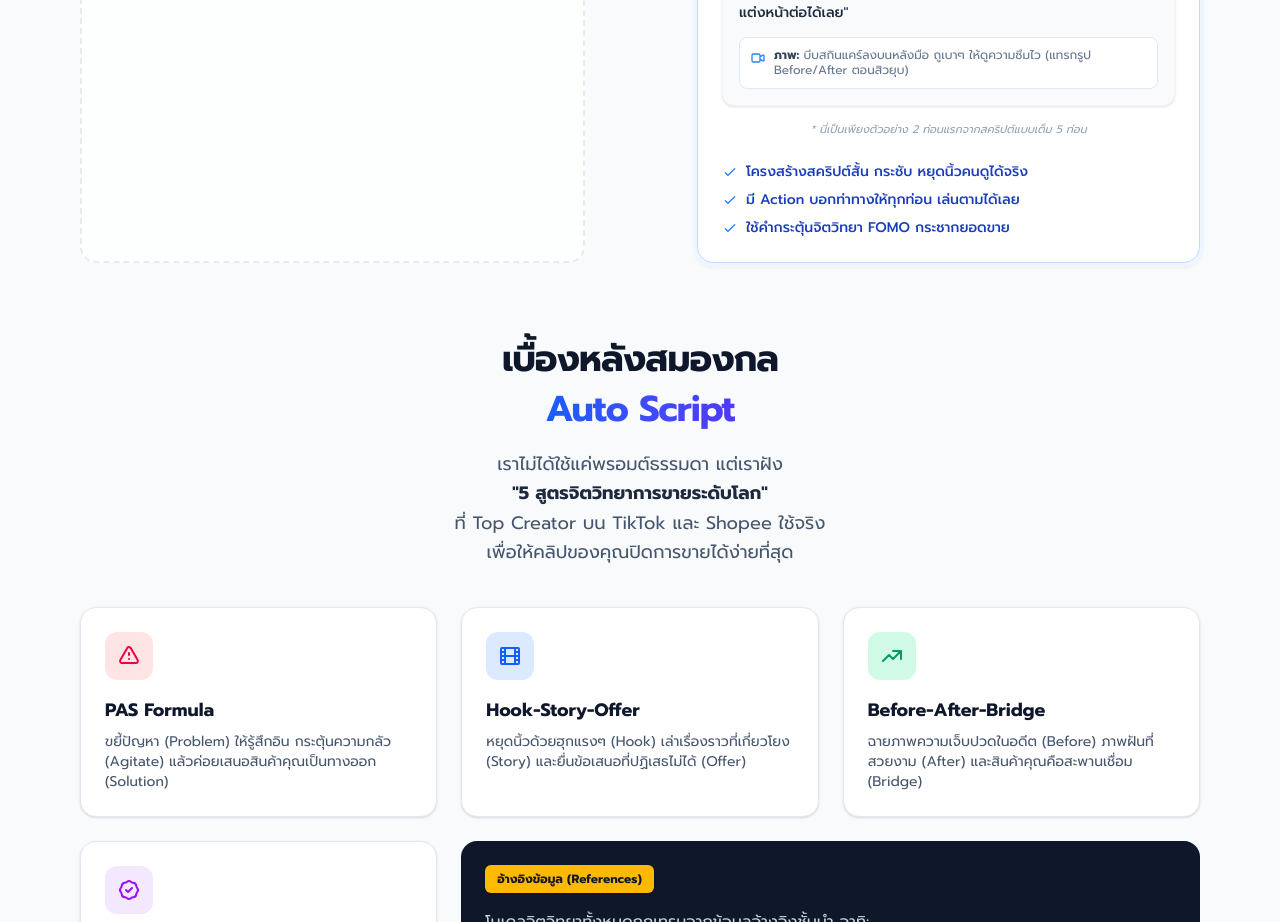
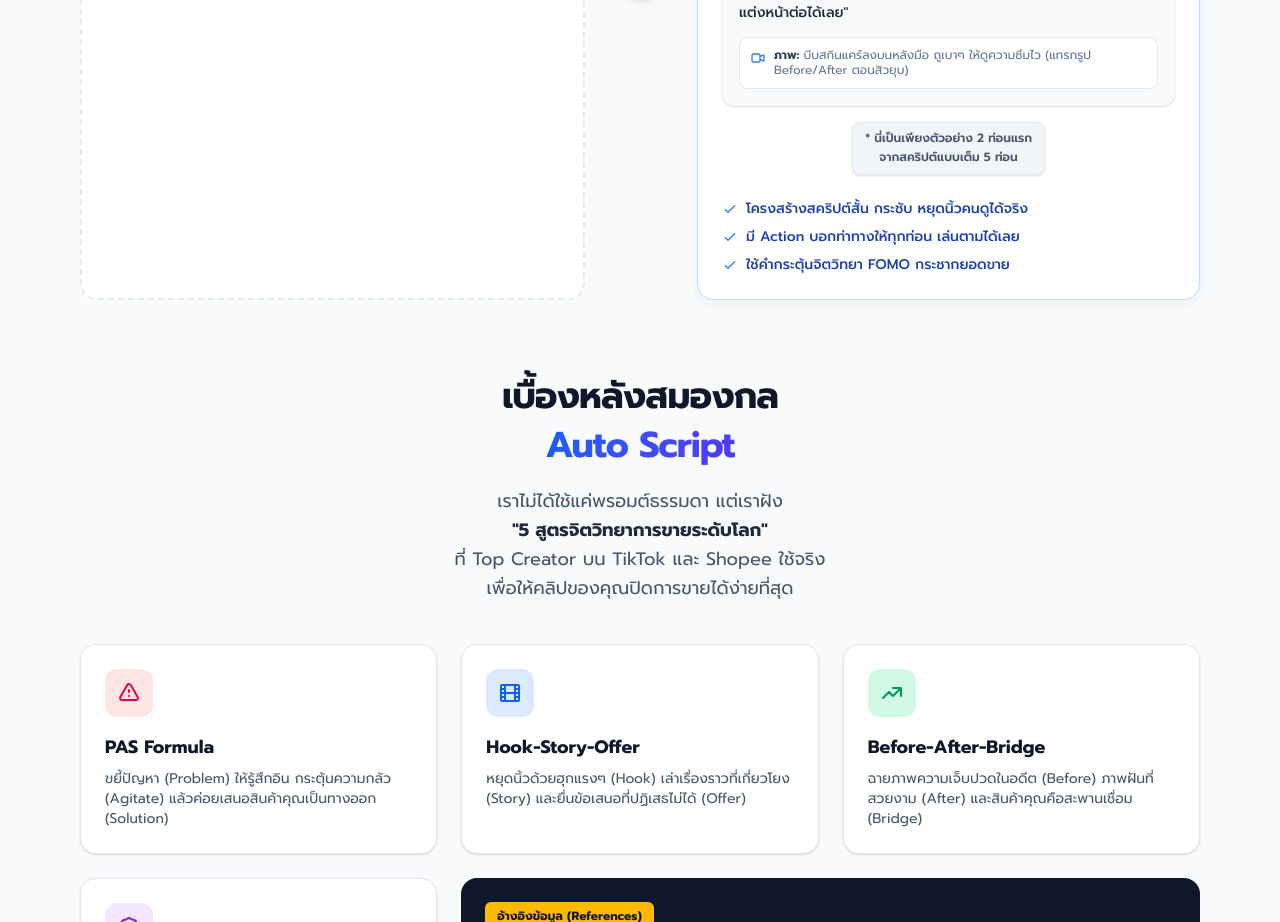
Before and after one commit to tiwlxp5-glitch/auto-script, a React (Vite) app in the folder frontend/: page / in a window 1280 px wide. Shown: the part 1020-1942 px from the top of the page. Built offline with nearby package versions, Linux system fonts and the light colour scheme; no server answers.

Commit message:
UI: Enhance footnote visibility and line break on landing page

```diff
--- a/frontend/src/pages/Home.jsx
+++ b/frontend/src/pages/Home.jsx
@@ -100,7 +100,11 @@ function Home() {
                 </div>
               </div>
 
-              <p className="text-[11px] text-slate-400 italic text-center mt-1">* นี่เป็นเพียงตัวอย่าง 2 ท่อนแรกจากสคริปต์แบบเต็ม 5 ท่อน</p>
+              <div className="text-center mt-3">
+                <p className="inline-block text-[11px] sm:text-xs font-semibold text-slate-600 bg-slate-100 px-3 py-1.5 rounded-lg border border-slate-200 leading-relaxed shadow-sm">
+                  * นี่เป็นเพียงตัวอย่าง 2 ท่อนแรก <br /> จากสคริปต์แบบเต็ม 5 ท่อน
+                </p>
+              </div>
             </div>
 
             <ul className="mt-6 space-y-2 text-sm text-blue-800 font-medium">
```
